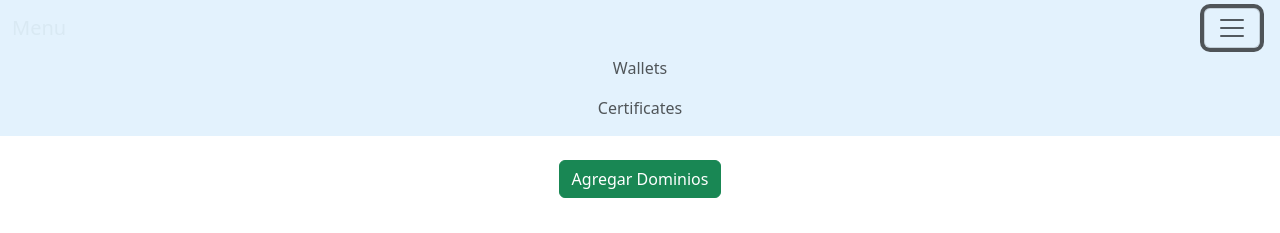
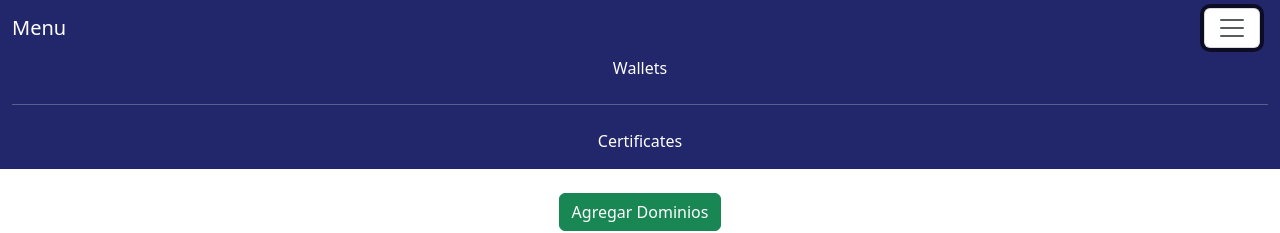
Before and after one commit to Joshua53Barrios/ReactCertificados, a React (Create React App) app in the folder pagina/: page / in a window 1280 px wide. Both pictures are taken after a click on the button 1232 px from the left and 28 px from the top of the page. Shown: the top 233 px of the page. Built offline with nearby package versions, Linux system fonts and the light colour scheme; no server answers.

Commit message:
Colores de menu

```diff
--- a/pagina/src/Componentes/Cabecera.css
+++ b/pagina/src/Componentes/Cabecera.css
@@ -11,6 +11,7 @@
 .Cabecera-h1 {
 }
 .Cabecera-a {
+    justify-content: center;
 
 }
 .Cabecera-button {
--- a/pagina/src/Componentes/Cabecera.jsx
+++ b/pagina/src/Componentes/Cabecera.jsx
@@ -9,7 +9,7 @@ const Cabecera = () => {
     return(
         <header className="Cabecera"> {/*header.Cabecera*/}
             <h1 className="Cabecera-h1"> {/*h1.Cabecera-h1*/}
-                <a href="" className="Cabera-a">Certificados</a> {/*a.Cabecera-a*/}
+                <p href="" className="Cabera-a">Certificados</p> {/*a.Cabecera-a*/}
             </h1>
             <button  onClick={toggleMenu} className="Cabecera-button"> {/*button.Cabecera-button*/}
                 <svg className='Cabecera-svg' xmlns="http://www.w3.org/2000/svg" width="16" height="16" fill="currentColor" class="bi bi-list" viewBox="0 0 16 16">
--- /dev/null
+++ b/pagina/src/Componentes/navBar.css
@@ -0,0 +1,7 @@
+.links{
+    color: white;
+}
+
+.links:hover{
+    color: #588DB8;
+}
--- a/pagina/src/Componentes/navBar.js
+++ b/pagina/src/Componentes/navBar.js
@@ -1,5 +1,6 @@
 import react, { useState } from 'react';
 import "bootstrap/dist/css/bootstrap.min.css"
+import './navBar.css';
 import {
     Collapse,
     Navbar,
@@ -18,18 +19,19 @@ import {
 
     return (
       <div>
-        <Navbar color="faded" light className="navbar navbar-ligth" style={{backgroundColor: '#e3f2fd'}}>
-          <NavbarBrand href="/" className="me-auto" style={{color: '#D9E9F3'}}>
+        <Navbar color="faded" light className="navbar navbar-ligth" style={{backgroundColor: '#22266B'}}>
+          <NavbarBrand href="/" className="me-auto" style={{color: '#FFFFFF'}}>
             Menu
           </NavbarBrand>
-          <NavbarToggler onClick={toggleNavbar} className="me-2" />
+          <NavbarToggler onClick={toggleNavbar} className="me-2" style={{backgroundColor: '#FFFFFF'}}/>
           <Collapse isOpen={!collapsed} navbar>
-            <Nav navbar>
+            <Nav navbar >
+              <NavItem >
+                <NavLink className='links' href="">Wallets</NavLink>
+              </NavItem>
+              <hr style={{color: 'white'}}/>
               <NavItem>
-                <NavLink href="">Wallets</NavLink>
-              </NavItem>
-              <NavItem>
-                <NavLink href="">
+                <NavLink className='links' href="">
                   Certificates
                 </NavLink>
               </NavItem>
```
